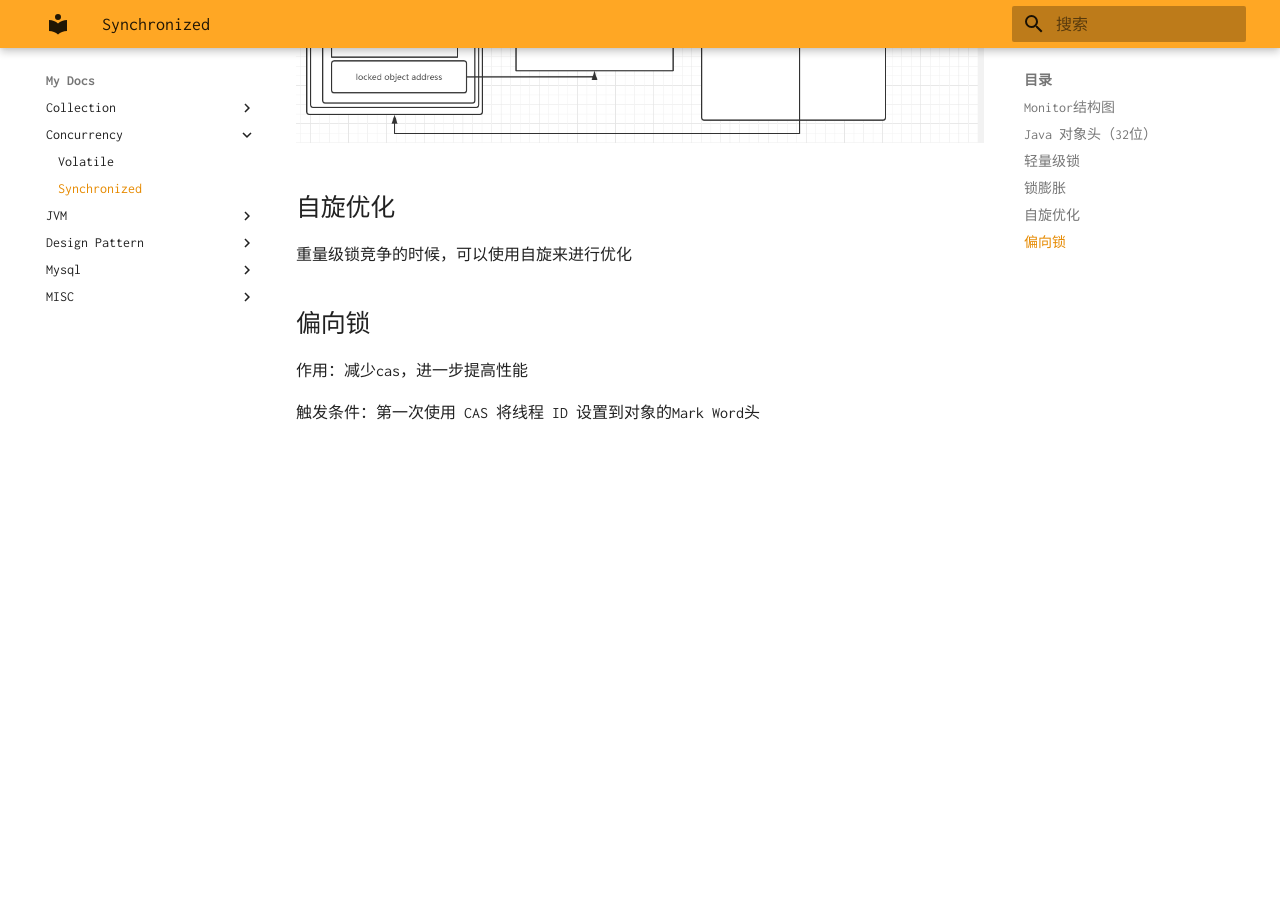
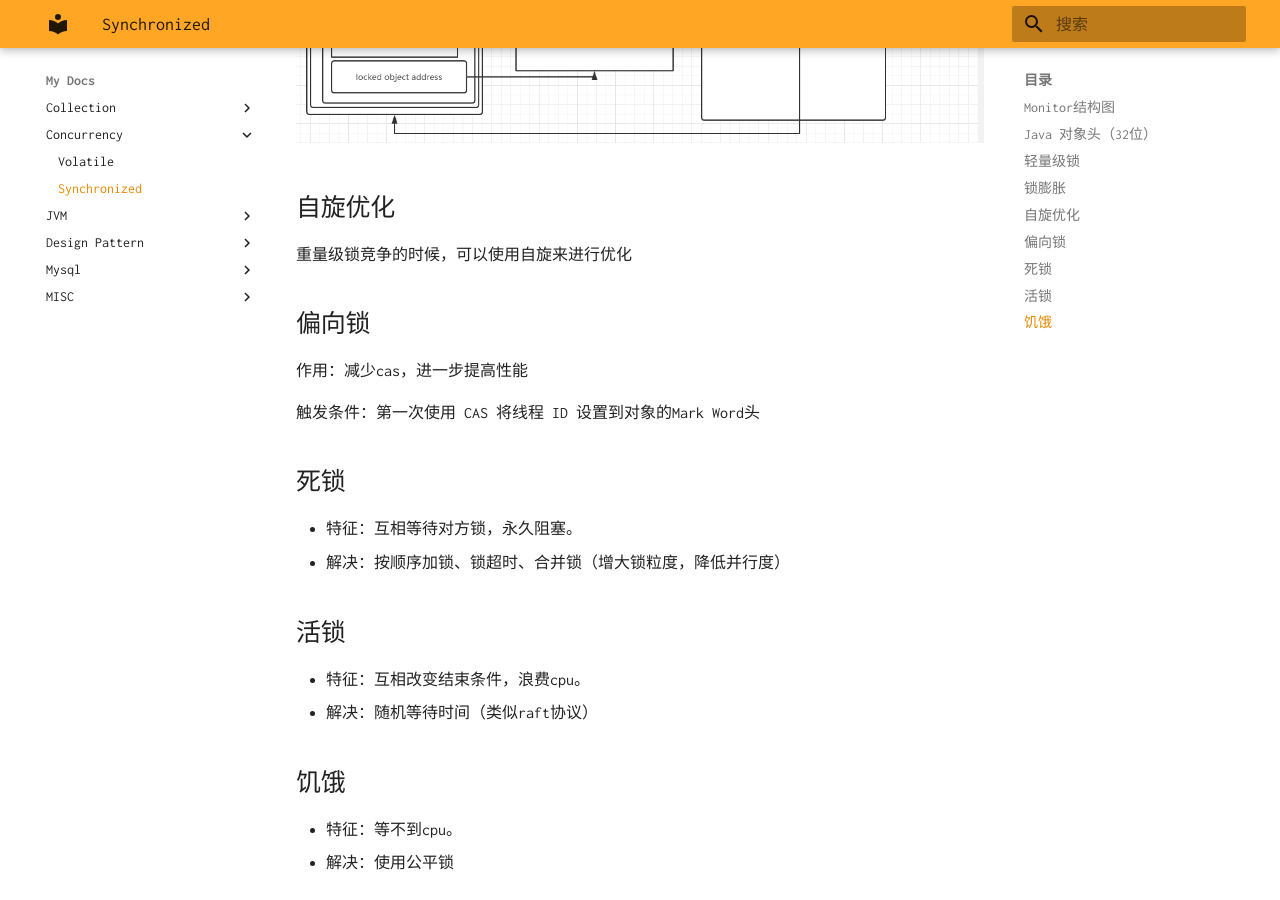
Before and after one commit to naaive/docs, an MkDocs documentation site: the page built from docs/concurrency/synchronized.md, in a window 1280 px wide and 900 px high, scrolled down 3470 px. Built offline with MkDocs 1.6.1 and Material for MkDocs 9.7.7, drawn with Linux system fonts in a browser that asks for light colours; before the commit the page ends 3919 px from its top, so only the background shows below that.

Commit message:
synchronized.md

```diff
--- a/docs/concurrency/synchronized.md
+++ b/docs/concurrency/synchronized.md
@@ -73,3 +73,19 @@ cas 交换 lock record address 与 mark word：
 作用：减少cas，进一步提高性能
 
 触发条件：第一次使用 CAS 将线程 ID 设置到对象的Mark Word头
+
+
+## 死锁
+
+- 特征：互相等待对方锁，永久阻塞。
+- 解决：按顺序加锁、锁超时、合并锁（增大锁粒度，降低并行度）
+
+## 活锁
+
+- 特征：互相改变结束条件，浪费cpu。
+- 解决：随机等待时间（类似raft协议）
+
+## 饥饿
+
+- 特征：等不到cpu。
+- 解决：使用公平锁
```
